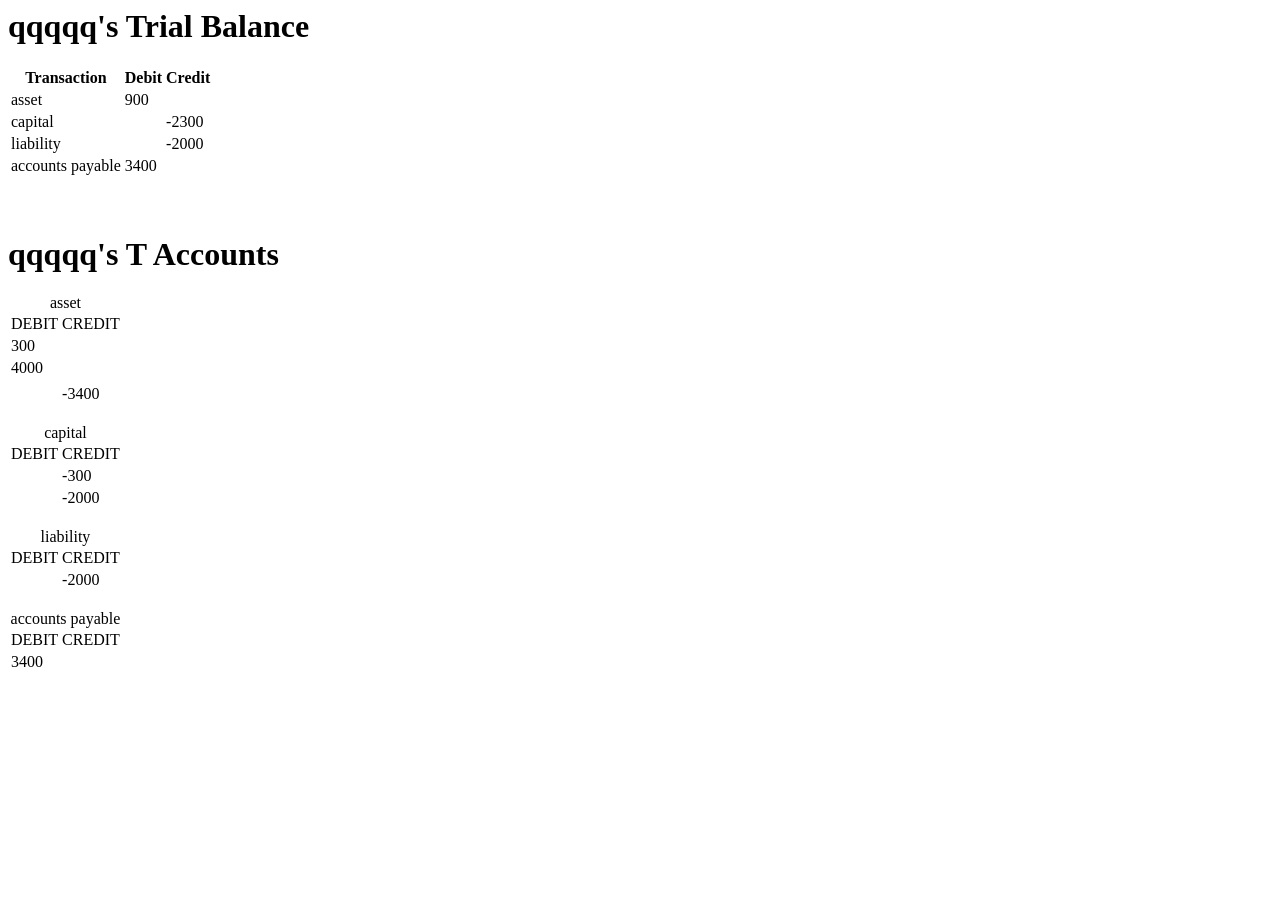
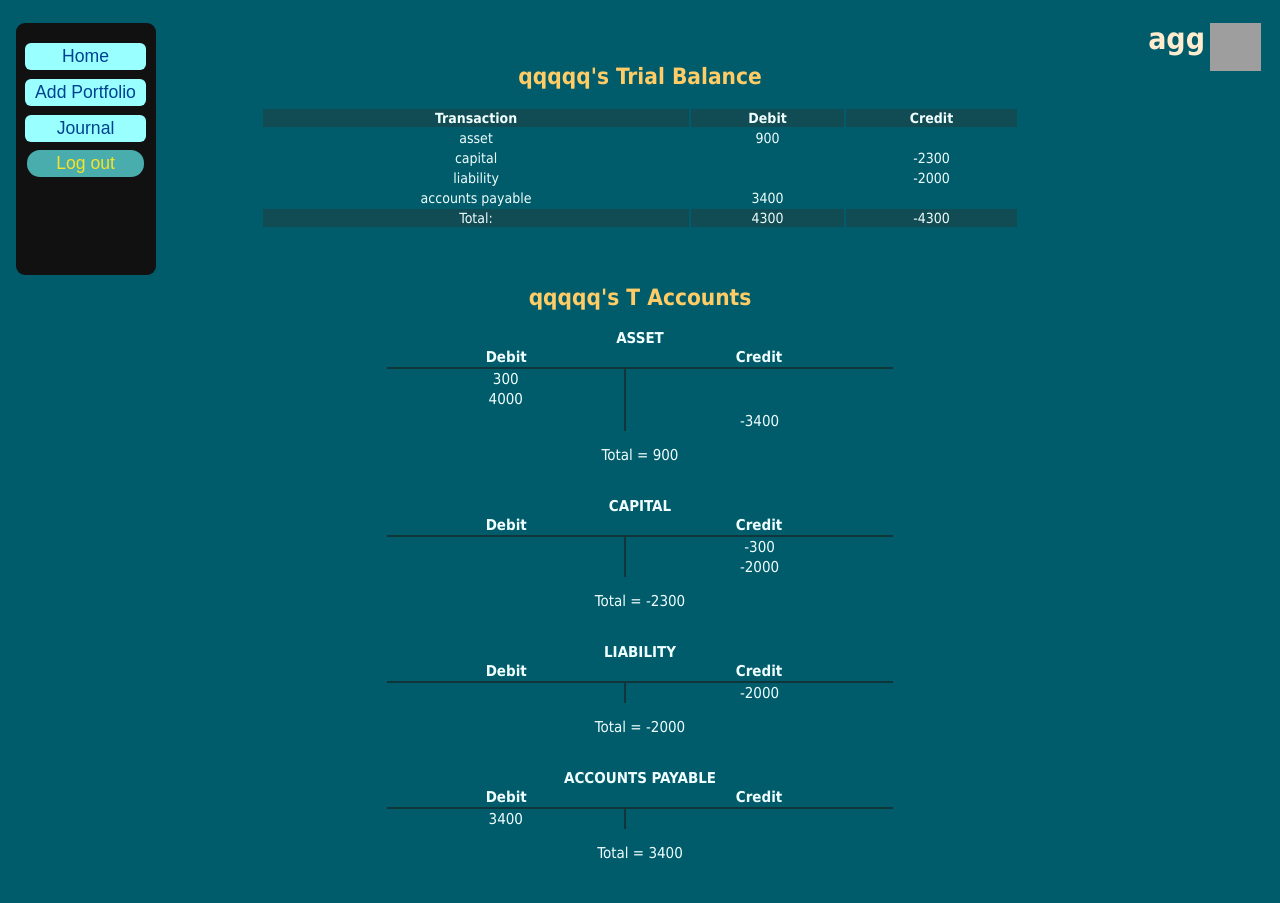
Before and after one commit to Codeit-Michael/Accounting_app, a Django app: a page that uses app/templates/app/trialbalance.html in a window 1280 px wide. Before the commit the page ends 667 px from the top, so only its background shows below. Run offline with Django 4.2, Linux system fonts and the light colour scheme; a user stored in the database is signed in; data comes from the database, SQL or seed files in the repository; both versions use the stored data as it was after the commit; grey boxes are pictures that could not be loaded.

Commit message:
fixed css

```diff
--- a/app/static/app/index.css
+++ b/app/static/app/index.css
@@ -1,7 +1,7 @@
 body {
     background-color: #005c6b;
     font-family: Tahoma;
-    font-size: 14px;
+    font-size: 15px;
 }
 
 h2 {
@@ -61,7 +61,7 @@ h2 {
     text-align: right;
     position: fixed;
     right: 2.5em;
-    top: 6px;
+    top: 1px;
 }
 
 .center {
@@ -138,3 +138,42 @@ a {
     height: auto;
     width: auto;
 }
+
+.tb-shade {
+    background-color: #114b53;
+    font-weight: bold;
+}
+
+#t-account {
+    margin-left: auto;
+    margin-right: auto;
+    text-align: center;
+    width: 40%;
+    color: azure;
+}
+
+#trial-balance tr:last-of-type {
+    background-color: #114b53;
+}
+
+#t-account caption {
+    text-transform: uppercase;
+    font-weight: bold;
+}
+
+#t-account table {
+    border-collapse: collapse;
+    width: 100%;
+}
+
+#t-account th {
+    border-bottom: 2px solid #10363b;
+}
+
+#t-account .debit {
+    border-right: 2px solid #10363b;
+}
+
+#t-account .credit {
+    border-left: 2px solid #10363b;
+}
--- a/app/templates/app/base.html
+++ b/app/templates/app/base.html
@@ -13,7 +13,7 @@
 
     {% if request.user.is_authenticated %}
         <h1 class="username">{{request.user}}</h1>
-        <img src="https://cdn-icons-png.flaticon.com/512/552/552721.png" style="position: fixed; right: 19px; top: 29px; height:6%;width:4%;">
+        <img src="https://cdn-icons-png.flaticon.com/512/552/552721.png" style="position: fixed; right: 19px; top: 23px; height:6%;width:4%;">
     {% else %}
         <a href="{% url 'login' %}">Login</a>
     {% endif %}
--- a/app/templates/app/portfolio_confirm_delete.html
+++ b/app/templates/app/portfolio_confirm_delete.html
@@ -4,11 +4,12 @@
 
 {% block sidenav %}
 	<button onclick="window.location.href='/'">Home</button>
+	<button onclick="window.location.href='/pfl-create'">Add Portfolio</button>
 	<button class="logout" onclick="window.location.href='/logout'">Log out</button>
 {% endblock %}
 
 {% block content %}
-	<br><h2>Delete Confirmation</h2><br>
+	<br><br><h2>Delete Confirmation</h2><br>
 	<form class="opt" method="post">
 		{% csrf_token %}
 		<p>Are you sure you want to delete "{{object}}"?</p>
--- a/app/templates/app/portfolio_create_form.html
+++ b/app/templates/app/portfolio_create_form.html
@@ -8,7 +8,7 @@
 {% endblock %}
 
 {% block content %}
-	<br><h2>Create New Portfolio</h2><br>
+	<br><br><h2>Create New Portfolio</h2><br>
 	<form class="opt" method="post" action="">
 		{% csrf_token %}
 		<input type="textbox" name="portfolio_name" placeholder="Portfolio Name">
--- a/app/templates/app/trialbalance.html
+++ b/app/templates/app/trialbalance.html
@@ -1,15 +1,22 @@
+
+{% extends "app/base.html" %}
 {% load app_extras %}
-<!DOCTYPE hmtl>
-<html>
-    <head>
-        <title>Trial Balance</title>
-    </head>
-    <body>
 
+{% block title %}Trial Balance{% endblock %}
+
+{% block sidenav %}
+    <button onclick="window.location.href='/'">Home</button>
+	<button onclick="window.location.href='/pfl-create'">Add Portfolio</button>
+    <button onclick="window.location.href='/pfl-journal/pk={{pk}}'">Journal</button>
+    <button class="logout" onclick="window.location.href='/logout'">Log out</button>
+{% endblock %}
+
+{% block content %}
+    <br><br>
     <div id="trial-balance">
-            <h1>{{name}}'s Trial Balance</h1>
-            <table>
-                <tr>
+        <h2>{{name}}'s Trial Balance</h2>
+        <table class="opt">
+            <tr class="tb-shade">
                 <th>Transaction</th>
                 <th>Debit</th>
                 <th>Credit</th>
@@ -26,32 +33,35 @@
 
     <br><br>
 
-        <div id="t-account">
-            <h1>{{name}}'s T Accounts</h1>
+    <div class="t-account" id="t-account">
+        <h2>{{name}}'s T Accounts</h2>
     </div>
 
     <script>
         var tAccount = JSON.parse("{{ta|escapejs}}");
         dataNode = document.getElementById('t-account');
         for (const trans in tAccount) {
+            var sum = 0;
             const transTable = document.createElement("table");
             const transCaption = document.createElement("caption");
             const transRow = document.createElement("tr");
-                    const transDb = document.createElement("td");
-                    const transCd = document.createElement("td");
+            const transDb = document.createElement("th");
+            const transCd = document.createElement("th");
             transCaption.innerText = trans;
-                    transDb.innerText = 'DEBIT';
-                    transCd.innerText = 'CREDIT';
+            transDb.innerText = 'Debit';
+            transCd.innerText = 'Credit';
             transRow.appendChild(transDb);
             transRow.appendChild(transCd);
             transTable.appendChild(transCaption);
             transTable.appendChild(transRow);
 
             tAccount[trans].forEach (data => {
-                        console.log(data);
+                sum = sum + data;
                 const tableRow = document.createElement("tr");
                 const tableDb = document.createElement("td");
+                tableDb.className = "debit"
                 const tableCd = document.createElement("td");
+                tableCd.className = "credit"
 
                 if (data > 0 ) {
                     tableDb.innerText = data;
@@ -69,9 +79,11 @@
             });
 
             dataNode.appendChild(transTable);
+            ttl = document.createElement("p");
+            ttl.innerText = `Total = ${sum}`;
+            dataNode.appendChild(ttl);
             spc = document.createElement("br");
             dataNode.appendChild(spc);
         }
     </script>
-    </body>
-</html>
+{% endblock %}
--- a/app/views.py
+++ b/app/views.py
@@ -102,20 +102,24 @@ class PortfolioDelete(LoginRequiredMixin,DeleteView):
 
 def trial_balance_computer(pk):
 	pfl = Portfolio.objects.get(id=pk)
-	tb_total = {}
+	trans_total = {}
 	tb_table = []
+	tb_total = [0, 0]
 	for trans in pfl.transaction_set.all():
-		if trans.trans_name not in tb_total:
-			tb_total[trans.trans_name] = 0
+		if trans.trans_name not in trans_total:
+			trans_total[trans.trans_name] = 0
 		if trans.trans_type == 'dbt':
-			tb_total[trans.trans_name] += trans.amount
+			trans_total[trans.trans_name] += trans.amount
 		else:
-			tb_total[trans.trans_name] -= trans.amount
-	for x in tb_total:
-		if tb_total[x] > 0:
-			tb_table.append((x, tb_total[x], ''))
-		elif tb_total[x] < 0:
-			tb_table.append((x, '', tb_total[x]))
+			trans_total[trans.trans_name] -= trans.amount
+	for x in trans_total:
+		if trans_total[x] > 0:
+			tb_table.append((x, trans_total[x], ''))
+			tb_total[0] += trans_total[x]
+		elif trans_total[x] < 0:
+			tb_table.append((x, '', trans_total[x]))
+			tb_total[1] += trans_total[x]
+	tb_table.append(('Total:', tb_total[0], tb_total[1]))
 	return pfl.name, tb_table
 
 
@@ -133,10 +137,9 @@ def t_accounts(pk):
 
 
 class TrialBalance(LoginRequiredMixin, View):
-
     def get(self, request, pk):
         tb = trial_balance_computer(pk)
         ta = t_accounts(pk)
         ta_JSON = dumps(ta)
-        context = {'name':tb[0], 'tb':tb[1], 'ta':ta_JSON}
+        context = {'pk':pk, 'name':tb[0], 'tb':tb[1], 'ta':ta_JSON}
         return render(request, 'app/trialbalance.html', context)
```
Also changed, not shown: app/templates/app/home.html (+3 -4 lines), app/templates/app/journal.html (+4 -3 lines), db.sqlite3, 1 other file. Lines whose indentation alone changed are shown as unchanged.
